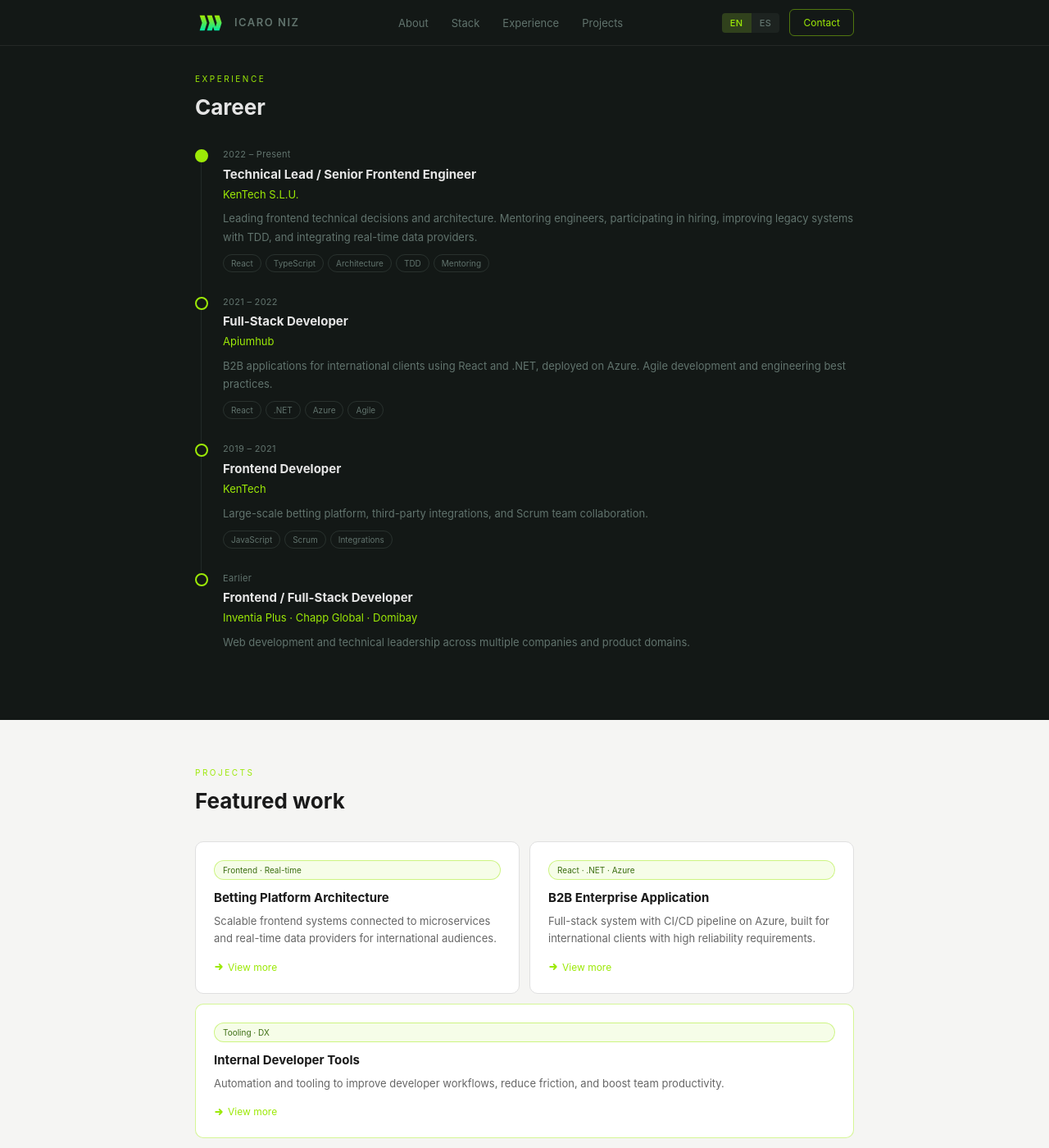
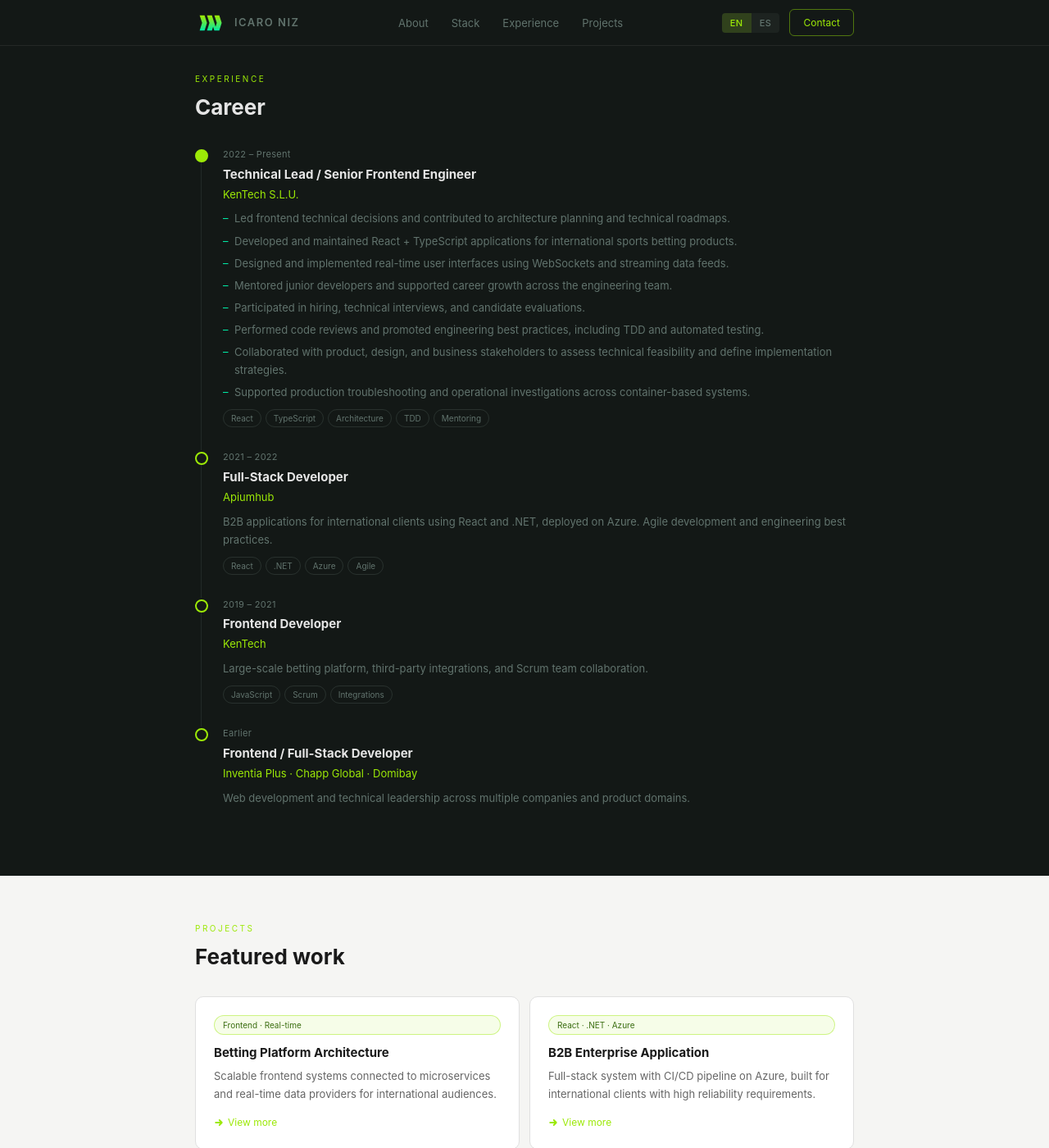
Before and after one commit to icaroniz/icaroniz, a Jekyll site: the page built from index.html, in a window 1280 px wide and 1400 px high, scrolled down 1550 px. Shown: the whole window at 82% size. Built offline with Jekyll 4.4.1, drawn with Linux system fonts in a browser that asks for light colours.

Commit message:
feat: expand KenTech experience with detailed bullet points (EN/ES)
Co-Authored-By: Claude Sonnet 4.6 <noreply@anthropic.com>

```diff
--- a/assets/css/main.scss
+++ b/assets/css/main.scss
@@ -430,6 +430,21 @@ button { cursor: pointer; font-family: inherit; }
   font-size: 13px;
   color: var(--clr-muted);
   line-height: 1.7;
+
+  &.tl-description li,
+  li {
+    list-style: none;
+    padding-left: 14px;
+    position: relative;
+    margin-bottom: 5px;
+
+    &::before {
+      content: '–';
+      position: absolute;
+      left: 0;
+      color: var(--clr-green-bot);
+    }
+  }
 }
 
 .tl-tags {
--- a/assets/js/i18n.js
+++ b/assets/js/i18n.js
@@ -34,7 +34,7 @@
       'exp-label': 'Experience',
       'exp-title': 'Career',
       'role-0':   'Technical Lead / Senior Frontend Engineer',
-      'desc-0':   'Leading frontend technical decisions and architecture. Mentoring engineers, participating in hiring, improving legacy systems with TDD, and integrating real-time data providers.',
+      'desc-0':   '<li>Led frontend technical decisions and contributed to architecture planning and technical roadmaps.</li><li>Developed and maintained React + TypeScript applications for international sports betting products.</li><li>Designed and implemented real-time user interfaces using WebSockets and streaming data feeds.</li><li>Mentored junior developers and supported career growth across the engineering team.</li><li>Participated in hiring, technical interviews, and candidate evaluations.</li><li>Performed code reviews and promoted engineering best practices, including TDD and automated testing.</li><li>Collaborated with product, design, and business stakeholders to assess technical feasibility and define implementation strategies.</li><li>Supported production troubleshooting and operational investigations across container-based systems.</li>',
       'role-1':   'Full-Stack Developer',
       'desc-1':   'B2B applications for international clients using React and .NET, deployed on Azure. Agile development and engineering best practices.',
       'role-2':   'Frontend Developer',
@@ -92,7 +92,7 @@
       'exp-label': 'Experiencia',
       'exp-title': 'Trayectoria',
       'role-0':   'Technical Lead / Senior Frontend Engineer',
-      'desc-0':   'Liderazgo de decisiones técnicas y arquitectura frontend. Mentoring, procesos de selección, mejora de sistemas legacy con TDD e integración de proveedores de datos en tiempo real.',
+      'desc-0':   '<li>Liderazgo de decisiones técnicas frontend y contribución a la planificación de arquitectura y roadmaps técnicos.</li><li>Desarrollo y mantenimiento de aplicaciones React + TypeScript para productos internacionales de apuestas deportivas.</li><li>Diseño e implementación de interfaces en tiempo real con WebSockets y feeds de datos en streaming.</li><li>Mentoring a desarrolladores junior y apoyo al crecimiento profesional del equipo de ingeniería.</li><li>Participación en procesos de selección, entrevistas técnicas y evaluación de candidatos.</li><li>Revisiones de código y promoción de buenas prácticas de ingeniería, incluyendo TDD y testing automatizado.</li><li>Colaboración con producto, diseño y negocio para evaluar viabilidad técnica y definir estrategias de implementación.</li><li>Soporte en resolución de incidencias en producción e investigaciones operativas en sistemas basados en contenedores.</li>',
       'role-1':   'Full-Stack Developer',
       'desc-1':   'Aplicaciones B2B para clientes internacionales con React y .NET desplegadas en Azure. Desarrollo ágil y buenas prácticas de ingeniería.',
       'role-2':   'Frontend Developer',
--- a/index.html
+++ b/index.html
@@ -158,11 +158,16 @@ title: ""
           <p class="tl-date">2022 – Present</p>
           <p class="tl-role"  data-i18n="role-0">Technical Lead / Senior Frontend Engineer</p>
           <p class="tl-company">KenTech S.L.U.</p>
-          <p class="tl-description" data-i18n="desc-0">
-            Leading frontend technical decisions and architecture. Mentoring engineers,
-            participating in hiring, improving legacy systems with TDD, and integrating
-            real-time data providers.
-          </p>
+          <ul class="tl-description" data-i18n="desc-0" data-i18n-html>
+            <li>Led frontend technical decisions and contributed to architecture planning and technical roadmaps.</li>
+            <li>Developed and maintained React + TypeScript applications for international sports betting products.</li>
+            <li>Designed and implemented real-time user interfaces using WebSockets and streaming data feeds.</li>
+            <li>Mentored junior developers and supported career growth across the engineering team.</li>
+            <li>Participated in hiring, technical interviews, and candidate evaluations.</li>
+            <li>Performed code reviews and promoted engineering best practices, including TDD and automated testing.</li>
+            <li>Collaborated with product, design, and business stakeholders to assess technical feasibility and define implementation strategies.</li>
+            <li>Supported production troubleshooting and operational investigations across container-based systems.</li>
+          </ul>
           <div class="tl-tags">
             <span class="tl-tag">React</span>
             <span class="tl-tag">TypeScript</span>
```
